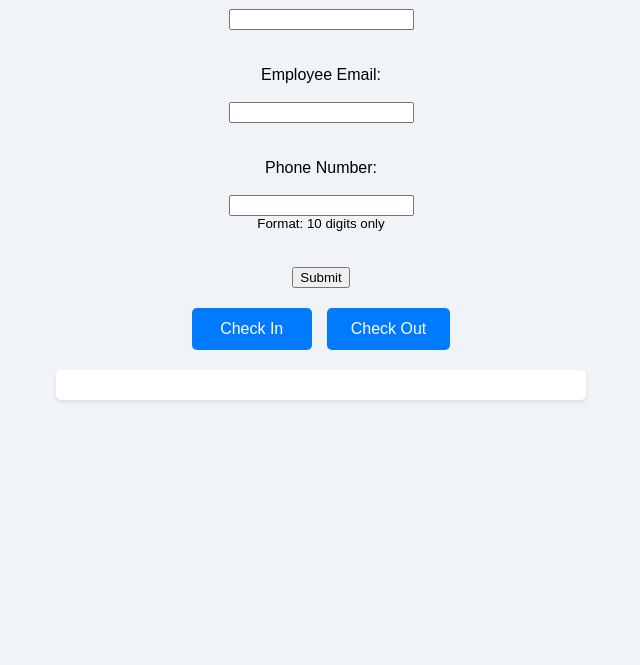
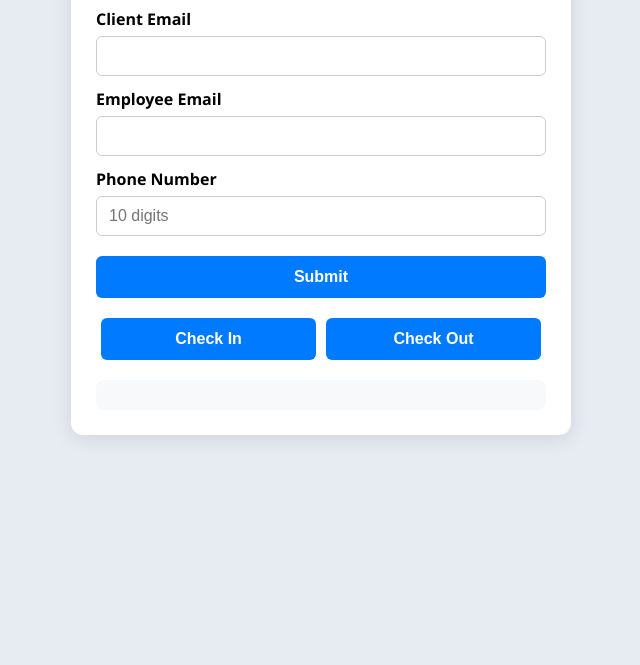
Before and after one commit to ViswanandDev/geo-pwa, a plain HTML site: page index.html in a window 1280 px wide. Shown: the part 135-800 px from the top of the page, without its empty margins (319-959 px from the left). Drawn offline with Linux system fonts and the light colour scheme.

Commit message:
index.html

```diff
--- a/index.html
+++ b/index.html
@@ -1,97 +1,148 @@
 <!DOCTYPE html>
 <html lang="en">
 <head>
-  <link rel="manifest" href="manifest.json" />
-<meta name="theme-color" content="#007bff">
   <meta charset="UTF-8" />
   <meta name="viewport" content="width=device-width, initial-scale=1.0" />
-  <title>Geolocation Check-In/Out</title>
+  <meta name="theme-color" content="#007bff" />
+  <title>Site Visit | Check-In/Out</title>
+  <link rel="manifest" href="manifest.json" />
   <style>
+    * {
+      box-sizing: border-box;
+    }
+
     body {
-      font-family: Arial, sans-serif;
-      padding: 20px;
-      background: #f0f4f8;
+      font-family: 'Segoe UI', sans-serif;
+      background: #e6ecf2;
+      margin: 0;
+      padding: 0;
       display: flex;
       flex-direction: column;
       align-items: center;
+      min-height: 100vh;
+    }
+
+    .container {
+      background-color: white;
+      max-width: 500px;
+      width: 100%;
+      margin: 30px 15px;
+      padding: 25px;
+      border-radius: 12px;
+      box-shadow: 0 4px 20px rgba(0, 0, 0, 0.1);
     }
 
     h1 {
-      color: #333;
       text-align: center;
+      color: #007bff;
+      margin-bottom: 24px;
+    }
+
+    label {
+      display: block;
+      margin-top: 12px;
+      font-weight: 600;
+      margin-bottom: 6px;
+    }
+
+    input[type="email"],
+    input[type="tel"] {
+      width: 100%;
+      padding: 10px 12px;
+      border: 1px solid #ccc;
+      border-radius: 6px;
+      font-size: 16px;
+      outline: none;
+    }
+
+    input[type="submit"] {
+      width: 100%;
+      margin-top: 20px;
+      padding: 12px;
+      background-color: #007bff;
+      color: white;
+      font-size: 16px;
+      font-weight: 600;
+      border: none;
+      border-radius: 6px;
+      cursor: pointer;
+      transition: background-color 0.3s ease;
+    }
+
+    input[type="submit"]:hover {
+      background-color: #0056b3;
     }
 
     .buttons {
       display: flex;
-      flex-wrap: wrap;
-      gap: 15px;
-      justify-content: center;
-      margin: 20px 0;
+      justify-content: space-between;
+      margin-top: 20px;
     }
 
-    button {
-      padding: 12px 24px;
+    .buttons button {
+      flex: 1;
+      margin: 0 5px;
+      padding: 12px 0;
       background-color: #007bff;
       border: none;
       color: white;
       font-size: 16px;
-      border-radius: 5px;
+      font-weight: bold;
+      border-radius: 6px;
       cursor: pointer;
-      transition: background-color 0.3s;
-      min-width: 120px;
+      transition: background-color 0.3s ease;
     }
 
-    button:hover {
+    .buttons button:hover {
       background-color: #0056b3;
     }
 
     #demo {
-      width: 100%;
-      max-width: 500px;
-      background-color: #fff;
+      margin-top: 20px;
       padding: 15px;
-      border-radius: 5px;
-      box-shadow: 0 2px 4px rgba(0,0,0,0.1);
-      word-wrap: break-word;
+      background-color: #f8f9fa;
+      border-radius: 8px;
+      word-break: break-word;
+      font-size: 15px;
+      color: #333;
     }
 
-    @media (max-width: 600px) {
-      body {
-        padding: 10px;
+    @media (max-width: 500px) {
+      .buttons {
+        flex-direction: column;
+        gap: 10px;
       }
 
-      button {
-        font-size: 14px;
-        padding: 10px 16px;
-      }
-
-      #demo {
-        font-size: 14px;
+      .buttons button {
+        margin: 0;
       }
     }
   </style>
 </head>
 <body>
+  <div class="container">
+    <h1>Site Visit</h1>
 
-  <h1>Site Visit </h1
-<form action="/action_page.php">
-  <!-- Email Field -->
-    <label for="email">Client Email:</label><br>
-    <input type="email" id="email" name="email" required><br><br>
-    <label for="email">Employee Email:</label><br>
-    <input type="email" id="email" name="email" required><br><br>
-    <!-- Phone Field -->
-    <label for="phone">Phone Number:</label><br>
-    <input type="tel" id="phone" name="phone" pattern="[0-9]{10}" required>
-    <small>Format: 10 digits only</small><br><br>
+    <form onsubmit="return false;">
+      <label for="client-email">Client Email</label>
+      <input type="email" id="client-email" name="clientEmail" required />
+
+      <label for="employee-email">Employee Email</label>
+      <input type="email" id="employee-email" name="employeeEmail" required />
+
+      <label for="phone">Phone Number</label>
+      <input type="tel" id="phone" name="phone" pattern="[0-9]{10}" required placeholder="10 digits" />
+
       <input type="submit" value="Submit">
     </form>
+
     <div class="buttons">
       <button onclick="getLocation('checkin')">Check In</button>
       <button onclick="getLocation('checkout')">Check Out</button>
     </div>
 
     <div id="demo"></div>
+  </div>
 
   <script>
     const output = document.getElementById("demo");
@@ -150,6 +201,7 @@
       .catch(err => console.error("Error sending to server:", err));
     }
   </script>
+
   <script>
     if ('serviceWorker' in navigator) {
       navigator.serviceWorker.register('service-worker.js')
```
Lines whose indentation alone changed are shown as unchanged.
